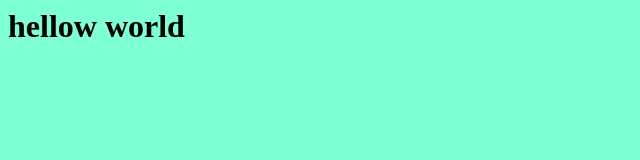
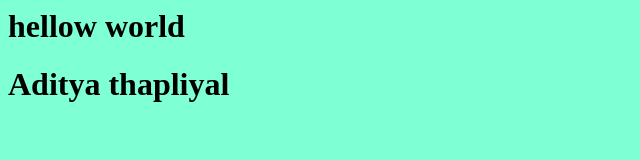
Before and after one commit to adythaps/poll, a plain HTML site: page index.html in a window 1280 px wide. Shown: the whole page, without its empty margins (0-640 px from the left). Drawn offline with Linux system fonts and the light colour scheme.

Commit message:
Update index.html

```diff
--- a/index.html
+++ b/index.html
@@ -8,6 +8,7 @@
 </head>
 <body>
     <h1>hellow world</h1>
+    <h1>Aditya thapliyal</h1>
 
 </body>
 </html>
```
